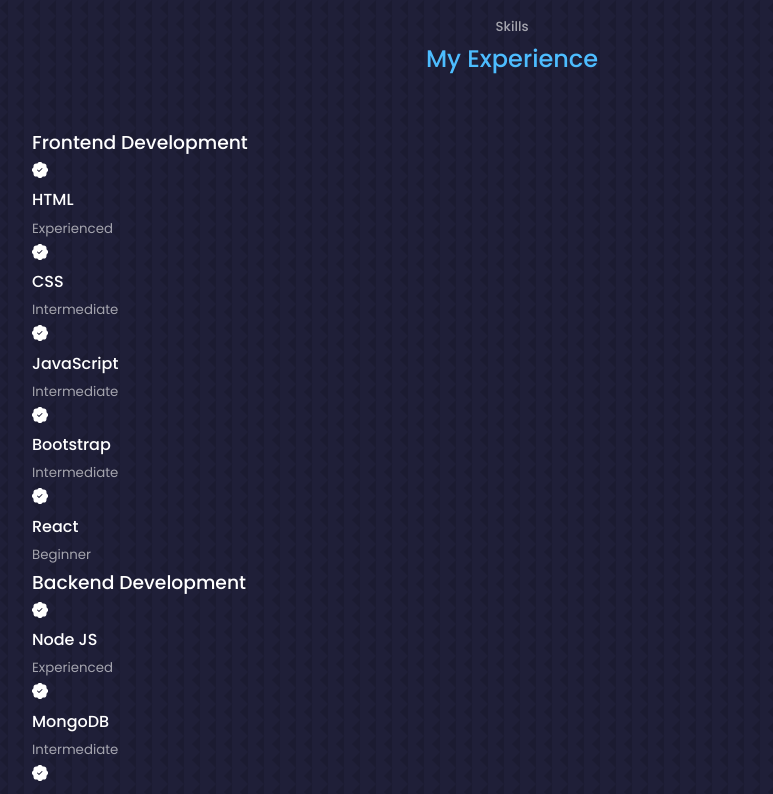
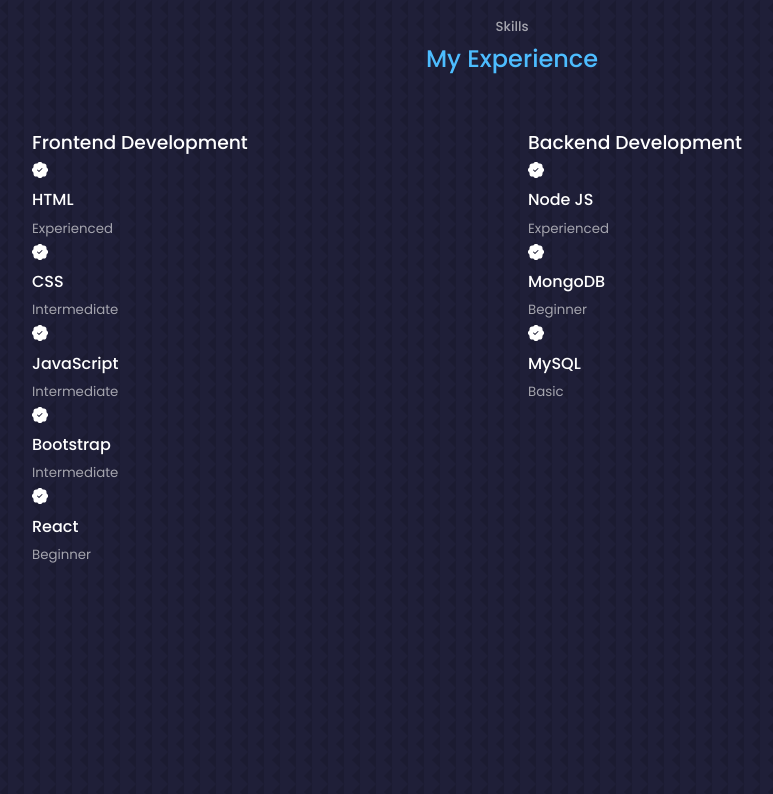
Before and after one commit to molano1979/react-portfolio-1, a React (Create React App) app: page / in a window 1280 px wide. Shown: the part 1840-2634 px from the top of the page, without its empty margins (128-901 px from the left). Built offline with nearby package versions, Linux system fonts and the light colour scheme.

Commit message:
start of styling experience css

```diff
--- a/src/components/experience/Experience.jsx
+++ b/src/components/experience/Experience.jsx
@@ -67,7 +67,7 @@
               <BsPatchCheckFill className='experience__details-icon' />
               <div>
                 <h4>MongoDB</h4>
-                <small className='text-light'>Intermediate</small>
+                <small className='text-light'>Beginner</small>
               </div>
             </article>
 
--- a/src/components/experience/experience.css
+++ b/src/components/experience/experience.css
@@ -0,0 +1,5 @@
+.experience_container  {
+    display: grid;
+    grid-template-columns: 1fr 1fr;
+    gap: 2rem;
+}
```
